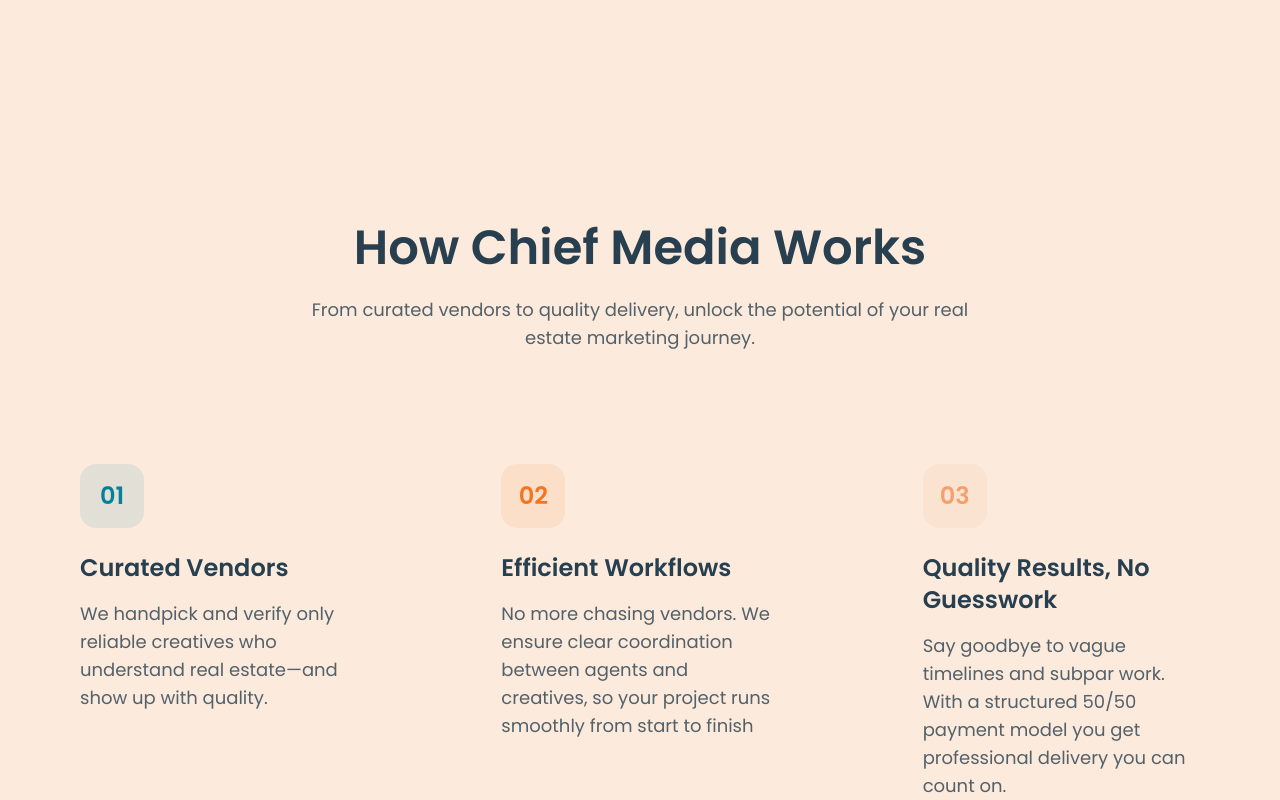
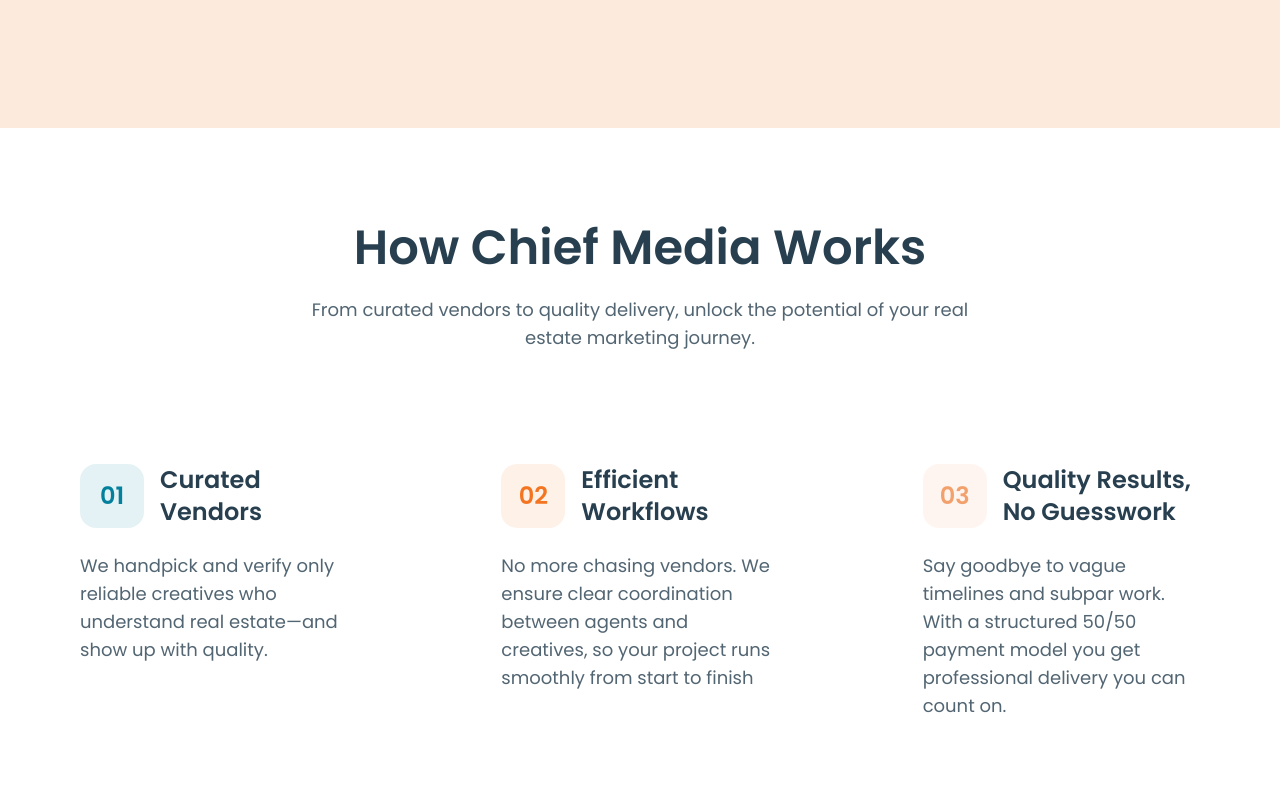
Before and after one commit to rezyandrean-plb/kw-chief-media, a Next.js app: page / in a window 1280 px wide. Shown: the part 1660-2460 px from the top of the page. Built offline with nearby package versions, Linux system fonts and the light colour scheme.

Commit message:
fix: change color theme

```diff
--- a/src/app/page.tsx
+++ b/src/app/page.tsx
@@ -257,7 +257,7 @@
       </section>
 
       {/* How It Works Section */}
-      <section className="py-16 lg:py-24 bg-[#fcebdc]">
+      <section className="py-16 lg:py-24 bg-white">
         <div className="container mx-auto px-4 lg:px-8">
           <ScrollAnimation delay={200}>
             <div className="text-center mb-16">
@@ -272,10 +272,12 @@
           <div className="grid grid-cols-1 lg:grid-cols-3 gap-8 lg:gap-12">
             <ScrollAnimation delay={400} direction="left">
               <div className="p-8 lg:p-12 h-full min-h-[400] flex flex-col">
-                <div className="w-16 h-16 bg-[#03809c]/10 rounded-2xl flex items-center justify-center mb-6">
-                  <span className="text-2xl font-bold text-[#03809c]">01</span>
+                <div className="flex items-start gap-4 mb-6">
+                  <div className="w-16 h-16 bg-[#03809c]/10 rounded-2xl flex items-center justify-center flex-shrink-0">
+                    <span className="text-2xl font-bold text-[#03809c]">01</span>
+                  </div>
+                  <h3 className="text-2xl font-bold text-[#273f4f] flex-1">Curated Vendors</h3>
                 </div>
-                <h3 className="text-2xl font-bold text-[#273f4f] mb-4">Curated Vendors</h3>
                 <p className="text-[#273f4f]/80 text-lg flex-grow">
                   We handpick and verify only reliable creatives who understand real estate—and show up with quality.
                 </p>
@@ -283,10 +285,12 @@
             </ScrollAnimation>
             <ScrollAnimation delay={600} direction="up">
               <div className="p-8 lg:p-12 h-full min-h-[400] flex flex-col">
-                <div className="w-16 h-16 bg-[#f37521]/10 rounded-2xl flex items-center justify-center mb-6">
-                  <span className="text-2xl font-bold text-[#f37521]">02</span>
+                <div className="flex items-start gap-4 mb-6">
+                  <div className="w-16 h-16 bg-[#f37521]/10 rounded-2xl flex items-center justify-center flex-shrink-0">
+                    <span className="text-2xl font-bold text-[#f37521]">02</span>
+                  </div>
+                  <h3 className="text-2xl font-bold text-[#273f4f] flex-1">Efficient Workflows</h3>
                 </div>
-                <h3 className="text-2xl font-bold text-[#273f4f] mb-4">Efficient Workflows</h3>
                 <p className="text-[#273f4f]/80 text-lg flex-grow">
                   No more chasing vendors. We ensure clear coordination between agents and creatives, so your project runs smoothly from start to finish
                 </p>
@@ -294,10 +298,12 @@
             </ScrollAnimation>
             <ScrollAnimation delay={800} direction="right">
               <div className="p-8 lg:p-12 h-full min-h-[400] flex flex-col">
-                <div className="w-16 h-16 bg-[#f2a16d]/10 rounded-2xl flex items-center justify-center mb-6">
-                  <span className="text-2xl font-bold text-[#f2a16d]">03</span>
+                <div className="flex items-start gap-4 mb-6">
+                  <div className="w-16 h-16 bg-[#f2a16d]/10 rounded-2xl flex items-center justify-center flex-shrink-0">
+                    <span className="text-2xl font-bold text-[#f2a16d]">03</span>
+                  </div>
+                  <h3 className="text-2xl font-bold text-[#273f4f] flex-1">Quality Results, No Guesswork</h3>
                 </div>
-                <h3 className="text-2xl font-bold text-[#273f4f] mb-4">Quality Results, No Guesswork</h3>
                 <p className="text-[#273f4f]/80 text-lg flex-grow">
                   Say goodbye to vague timelines and subpar work. With a structured 50/50 payment model you get professional delivery you can count on.
                 </p>
```
